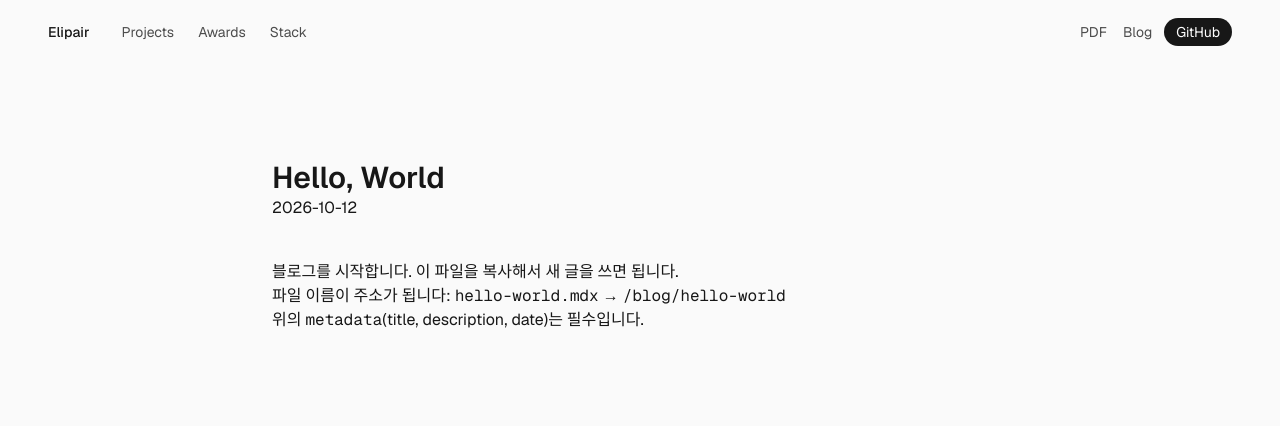
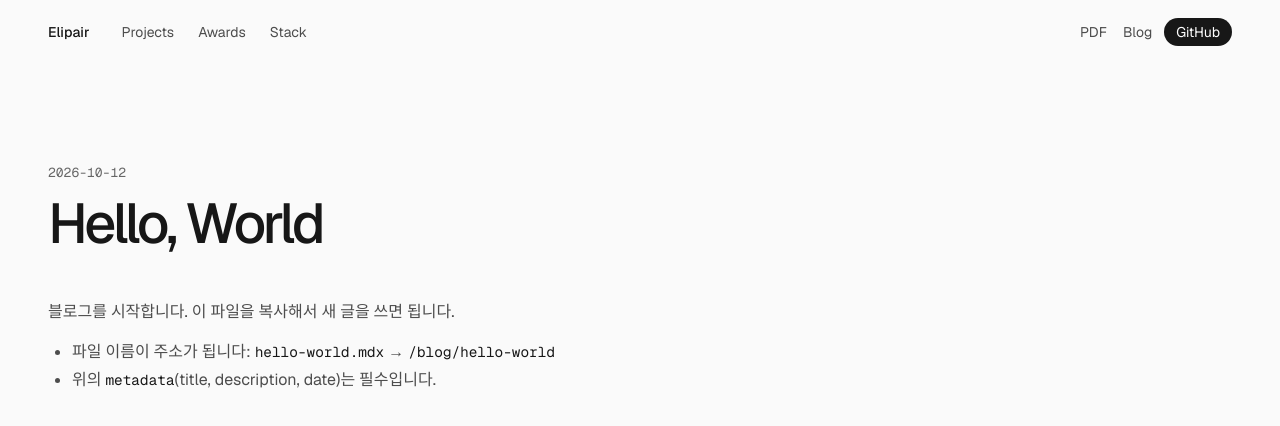
Before and after one commit to EM-H20/EM-H20.github.io, a Next.js app: page /blog/hello-world in a window 1280 px wide. Shown: the top 426 px of the page. Built offline with nearby package versions, Linux system fonts and the light colour scheme; a web font is replaced by a local one.

Commit message:
feat: restyle blog with design tokens
Claude-Session: https://claude.ai/code/session_01F2XuCryd8mU6U6vz2k6BML

```diff
--- a/src/app/(site)/blog/[slug]/page.tsx
+++ b/src/app/(site)/blog/[slug]/page.tsx
@@ -1,4 +1,5 @@
 import type { Metadata } from "next";
+import { Container } from "@/components/ui/Container";
 import { getPost, getSlugs } from "@/lib/posts";
 import { baseOpenGraph } from "@/lib/site";
 
@@ -26,14 +27,18 @@ export default async function PostPage({ params }: PageProps<"/blog/[slug]">) {
   const { slug } = await params;
   const { Content, meta } = await getPost(slug);
   return (
-    <main className="mx-auto w-full max-w-3xl flex-1 px-4 py-24">
-      <article>
-        <h1 className="text-3xl font-semibold">{meta.title}</h1>
-        <time dateTime={meta.date}>{meta.date}</time>
-        <div className="mt-10">
-          <Content />
-        </div>
-      </article>
+    <main className="flex-1 py-16 md:py-24">
+      <Container>
+        <article className="max-w-3xl">
+          <time dateTime={meta.date} className="font-mono text-caption text-fg-subtle">
+            {meta.date}
+          </time>
+          <h1 className="mt-3 text-heading-lg font-book text-fg">{meta.title}</h1>
+          <div className="mt-12">
+            <Content />
+          </div>
+        </article>
+      </Container>
     </main>
   );
 }
--- a/src/app/(site)/blog/page.tsx
+++ b/src/app/(site)/blog/page.tsx
@@ -1,5 +1,7 @@
 import type { Metadata } from "next";
 import Link from "next/link";
+import { Container } from "@/components/ui/Container";
+import { Eyebrow } from "@/components/ui/Eyebrow";
 import { getPosts } from "@/lib/posts";
 
 export const metadata: Metadata = {
@@ -10,19 +12,26 @@ export const metadata: Metadata = {
 export default async function BlogPage() {
   const posts = await getPosts();
   return (
-    <main className="mx-auto w-full max-w-3xl flex-1 px-4 py-24">
-      <h1 className="text-3xl font-semibold">Blog</h1>
-      <ul className="mt-10 space-y-6">
+    <main className="flex-1 py-16 md:py-24">
+      <Container>
+        <div className="max-w-3xl">
+          <Eyebrow>Blog</Eyebrow>
+          <h1 className="text-heading-lg font-book text-fg">글</h1>
+          <ul className="mt-12 divide-y divide-hairline border-y border-hairline">
             {posts.map((post) => (
-          <li key={post.slug}>
-            <Link href={`/blog/${post.slug}`} className="underline">
+              <li key={post.slug} className="py-6">
+                <Link href={`/blog/${post.slug}`} className="text-xl font-medium text-fg hover:underline">
                   {post.title}
                 </Link>
-            <p>{post.description}</p>
-            <time dateTime={post.date}>{post.date}</time>
+                <p className="mt-2 text-body text-fg-muted">{post.description}</p>
+                <time dateTime={post.date} className="mt-2 block font-mono text-caption text-fg-subtle">
+                  {post.date}
+                </time>
               </li>
             ))}
           </ul>
+        </div>
+      </Container>
     </main>
   );
 }
--- a/src/mdx-components.tsx
+++ b/src/mdx-components.tsx
@@ -1,7 +1,19 @@
 import type { MDXComponents } from "mdx/types";
 
-// Required by @next/mdx in the App Router. Map markdown elements to styled components here.
-const components: MDXComponents = {};
+// Required by @next/mdx in the App Router. Maps markdown elements to token-styled elements.
+const components: MDXComponents = {
+  h2: (props) => <h2 className="mt-12 mb-4 text-heading font-book text-fg" {...props} />,
+  h3: (props) => <h3 className="mt-8 mb-3 text-xl font-medium text-fg" {...props} />,
+  p: (props) => <p className="my-4 text-body text-fg-muted" {...props} />,
+  a: (props) => <a className="text-accent underline underline-offset-4" {...props} />,
+  ul: (props) => <ul className="my-4 list-disc space-y-1 pl-6 text-fg-muted" {...props} />,
+  ol: (props) => <ol className="my-4 list-decimal space-y-1 pl-6 text-fg-muted" {...props} />,
+  blockquote: (props) => <blockquote className="my-6 border-l-2 border-hairline pl-4 text-fg-subtle" {...props} />,
+  pre: (props) => (
+    <pre className="my-6 overflow-x-auto rounded-card bg-surface p-4 font-mono text-[13px] shadow-hairline" {...props} />
+  ),
+  code: (props) => <code className="font-mono text-[0.9em] text-fg" {...props} />,
+};
 
 export function useMDXComponents(): MDXComponents {
   return components;
```
Lines whose indentation alone changed are shown as unchanged.
